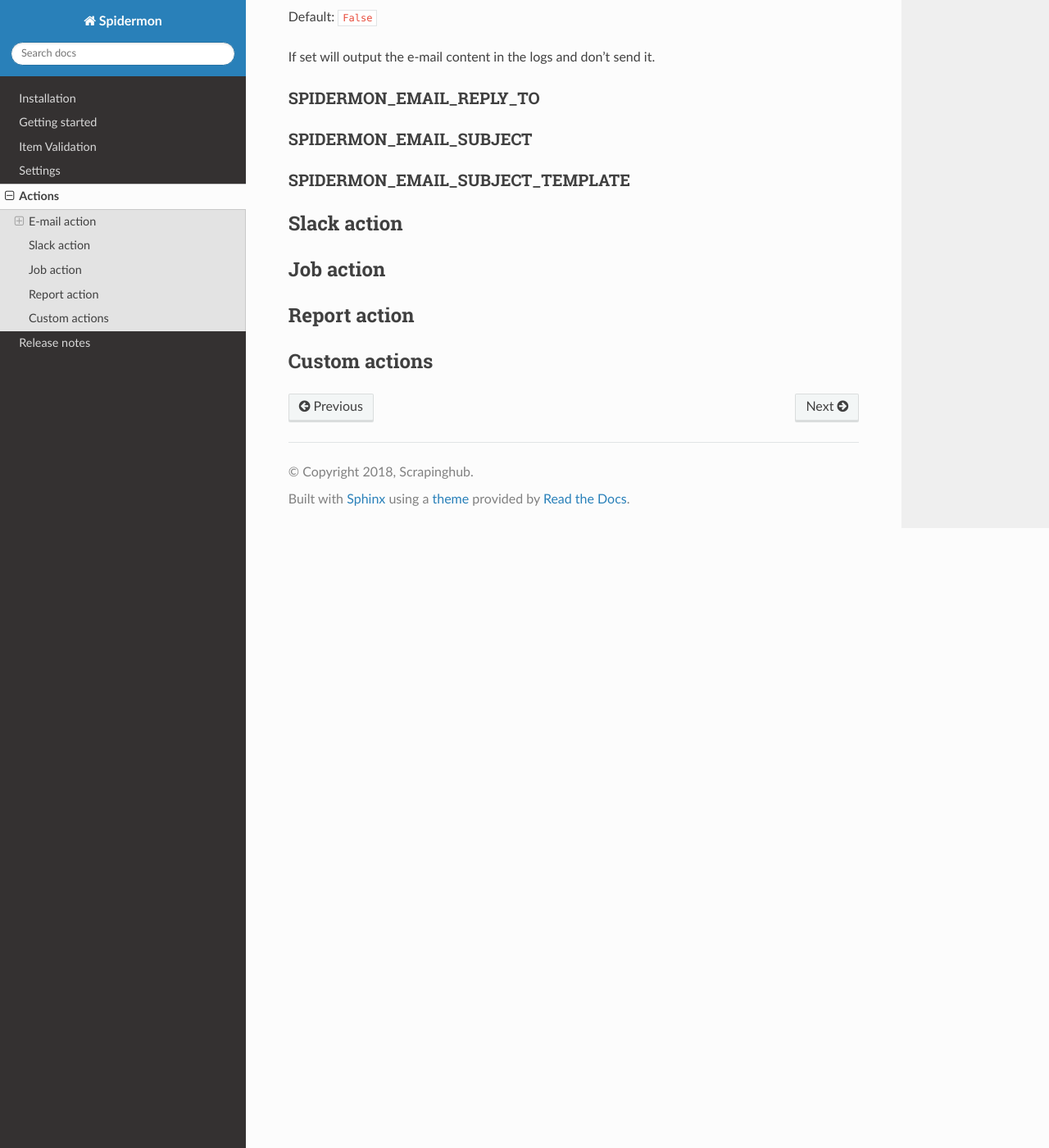
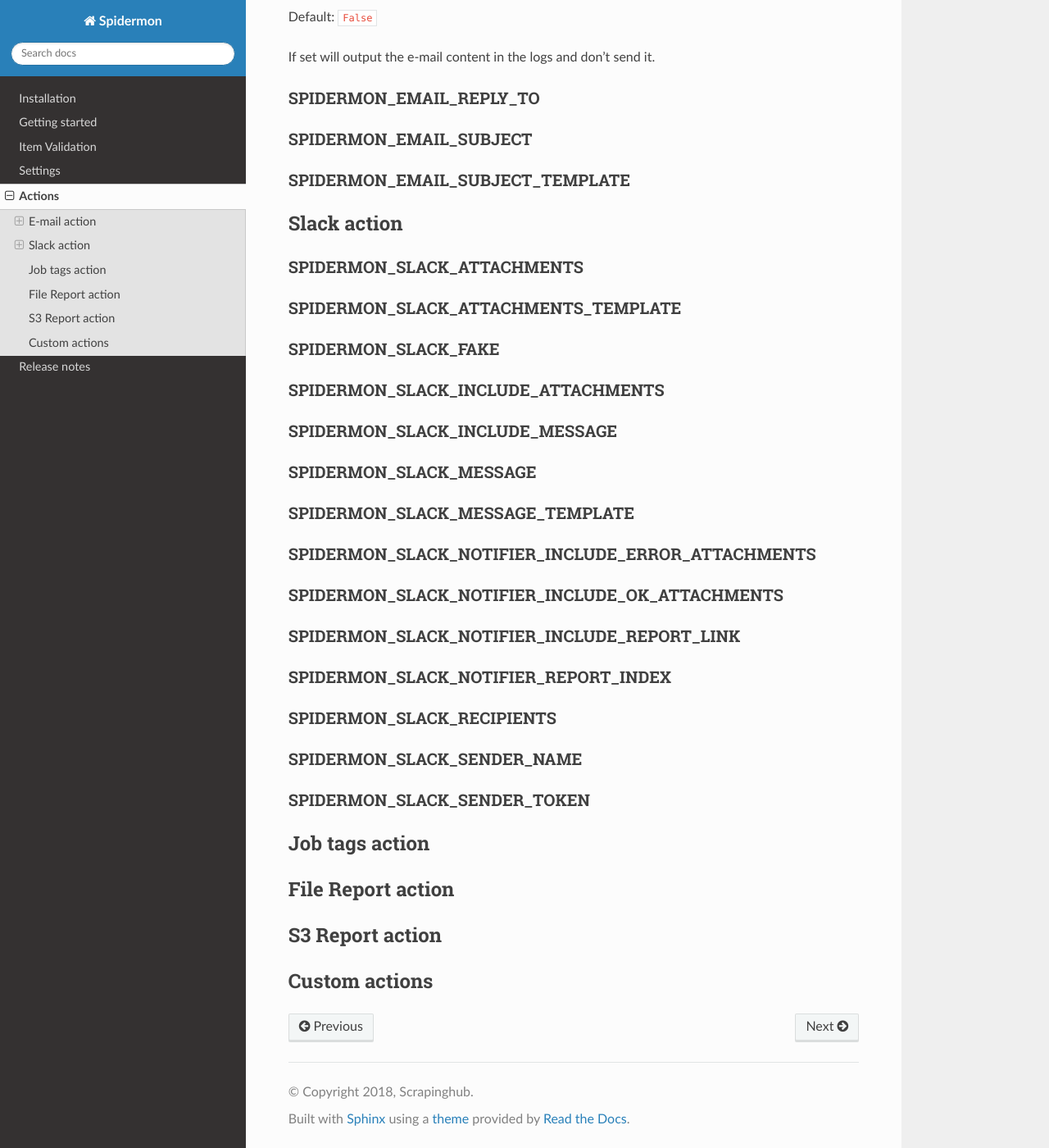
Before and after one commit to scrapinghub/spidermon, a Sphinx documentation site: the page built from docs/source/actions.rst, in a window 1280 px wide and 1400 px high, scrolled down 2374 px. Shown: the whole window at 82% size. Built offline with Sphinx 7.4.7 and the Read the Docs theme 2.0.0, drawn with Linux system fonts in a browser that asks for light colours.

Commit message:
Included slack action settings

```diff
--- a/docs/source/actions.rst
+++ b/docs/source/actions.rst
@@ -163,15 +163,90 @@ SPIDERMON_EMAIL_SUBJECT_TEMPLATE
 Slack action
 ============
 
-.. _actions-job:
+.. _SPIDERMON_SLACK_ATTACHMENTS
 
-Job action
-==========
+SPIDERMON_SLACK_ATTACHMENTS
+---------------------------
 
-.. _actions-report:
+.. _SPIDERMON_SLACK_ATTACHMENTS_TEMPLATE
 
-Report action
-=============
+SPIDERMON_SLACK_ATTACHMENTS_TEMPLATE
+------------------------------------
+
+.. _SPIDERMON_SLACK_FAKE
+
+SPIDERMON_SLACK_FAKE
+--------------------
+
+.. _SPIDERMON_SLACK_INCLUDE_ATTACHMENTS
+
+SPIDERMON_SLACK_INCLUDE_ATTACHMENTS
+-----------------------------------
+
+.. _SPIDERMON_SLACK_INCLUDE_MESSAGE
+
+SPIDERMON_SLACK_INCLUDE_MESSAGE
+-------------------------------
+
+.. _SPIDERMON_SLACK_MESSAGE
+
+SPIDERMON_SLACK_MESSAGE
+-----------------------
+
+.. _SPIDERMON_SLACK_MESSAGE_TEMPLATE
+
+SPIDERMON_SLACK_MESSAGE_TEMPLATE
+--------------------------------
+
+.. _SPIDERMON_SLACK_NOTIFIER_INCLUDE_ERROR_ATTACHMENTS
+
+SPIDERMON_SLACK_NOTIFIER_INCLUDE_ERROR_ATTACHMENTS
+--------------------------------------------------
+
+.. _SPIDERMON_SLACK_NOTIFIER_INCLUDE_OK_ATTACHMENTS
+
+SPIDERMON_SLACK_NOTIFIER_INCLUDE_OK_ATTACHMENTS
+-----------------------------------------------
+
+.. _SPIDERMON_SLACK_NOTIFIER_INCLUDE_REPORT_LINK
+
+SPIDERMON_SLACK_NOTIFIER_INCLUDE_REPORT_LINK
+--------------------------------------------
+
+.. _SPIDERMON_SLACK_NOTIFIER_REPORT_INDEX
+
+SPIDERMON_SLACK_NOTIFIER_REPORT_INDEX
+-------------------------------------
+
+.. _SPIDERMON_SLACK_RECIPIENTS
+
+SPIDERMON_SLACK_RECIPIENTS
+--------------------------
+
+.. _SPIDERMON_SLACK_SENDER_NAME
+
+SPIDERMON_SLACK_SENDER_NAME
+---------------------------
+
+.. _SPIDERMON_SLACK_SENDER_TOKEN
+
+SPIDERMON_SLACK_SENDER_TOKEN
+----------------------------
+
+.. _actions-job-tags:
+
+Job tags action
+===============
+
+.. _actions-file-report:
+
+File Report action
+==================
+
+.. _actions-s3-report:
+
+S3 Report action
+================
 
 .. _actions-custom-action:
 
```
